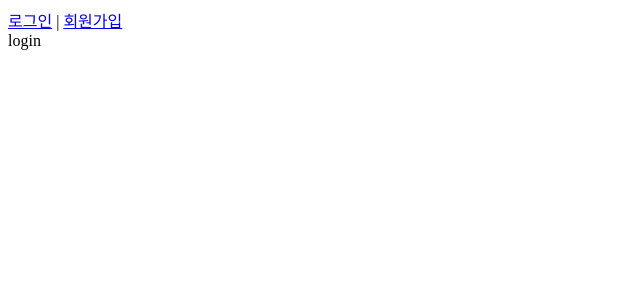
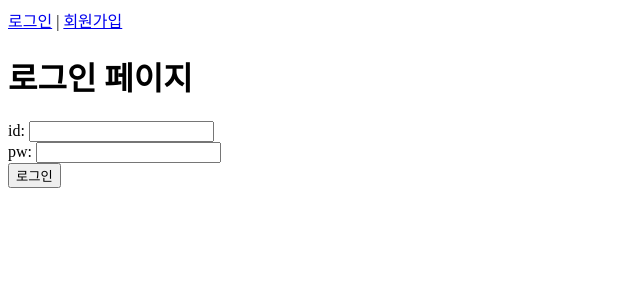
Before and after one commit to bulhwi/FrontendModulesHub, a Vue app in the folder vueTil_dir/vue-til/: page /login#/login in a window 1280 px wide. Before the commit this address led to /login#/login. Shown: the top 300 px of the page, without its empty margins (0-640 px from the left). Built offline with nearby package versions, Linux system fonts and the light colour scheme.

Commit message:
로그인 api 연동

```diff
--- a/vueTil_dir/vue-til/src/api/index.js
+++ b/vueTil_dir/vue-til/src/api/index.js
@@ -8,4 +8,8 @@
 	return instance.post('signup', userData);
 }
 
-export { registerUser };
+function loginUser(userData) {
+	return instance.post('login', userData);
+}
+
+export { registerUser, loginUser };
--- /dev/null
+++ b/vueTil_dir/vue-til/src/components/LoginForm.vue
@@ -0,0 +1,48 @@
+<template>
+	<form @submit.prevent="submitForm">
+		<div>
+			<label for="username">id: </label>
+			<input id="username" type="text" v-model="username" />
+		</div>
+		<div>
+			<label for="password">pw: </label>
+			<input id="password" type="text" v-model="password" />
+		</div>
+		<button type="submit">로그인</button>
+		<p>{{ logMessage }}</p>
+	</form>
+</template>
+
+<script>
+import { loginUser } from '@/api';
+export default {
+	name: 'LoginForm',
+	data() {
+		return {
+			username: '',
+			password: '',
+			logMessage: '',
+		};
+	},
+	methods: {
+		async submitForm() {
+			const userData = {
+				username: this.username,
+				password: this.password,
+			};
+			const { data } = await loginUser(userData);
+			this.logMessage = `${data.user.username} 님 환영합니다.`;
+			this.initForm();
+		},
+		initForm() {
+			this.username = '';
+			this.password = '';
+			setTimeout(() => {
+				this.logMessage = '';
+			}, 2000);
+		},
+	},
+};
+</script>
+
+<style scoped></style>
--- a/vueTil_dir/vue-til/src/views/LoginPage.vue
+++ b/vueTil_dir/vue-til/src/views/LoginPage.vue
@@ -1,11 +1,16 @@
 <template>
 	<div>
-		login
+		<h1>로그인 페이지</h1>
+		<LoginForm></LoginForm>
 	</div>
 </template>
 <script>
+import LoginForm from '@/components/LoginForm.vue';
 export default {
 	name: 'LoginPage',
+	components: {
+		LoginForm,
+	},
 };
 </script>
 
```
